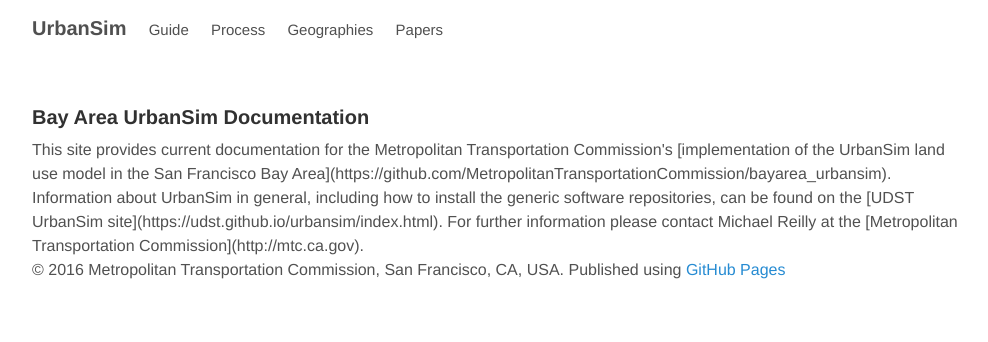
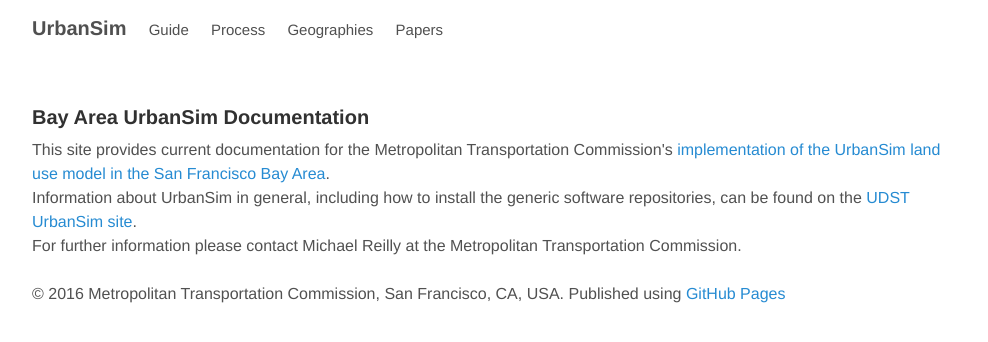
Before and after one commit to BayAreaMetro/baus_docs, a Jekyll site: the page built from index.html, in a window 1280 px wide. Shown: the top 342 px of the page, without its empty margins (144-1132 px from the left). Built offline with Jekyll 4.4.1, drawn with Linux system fonts in a browser that asks for light colours; the list of posts is cut into pages by our own code.

Commit message:
Update index.html

```diff
--- a/index.html
+++ b/index.html
@@ -5,8 +5,9 @@
 
 <h3>Bay Area UrbanSim Documentation</h3>
 
-This site provides current documentation for the  Metropolitan Transportation Commission's [implementation of the UrbanSim land use model in the San Francisco Bay Area](https://github.com/MetropolitanTransportationCommission/bayarea_urbansim).
-
-Information about UrbanSim in general, including how to install the generic software repositories, can be found on the [UDST UrbanSim site](https://udst.github.io/urbansim/index.html).
-
-For further information please contact Michael Reilly at the [Metropolitan Transportation Commission](http://mtc.ca.gov).
+This site provides current documentation for the  Metropolitan Transportation Commission's <a href="https://github.com/MetropolitanTransportationCommission/bayarea_urbansim">implementation of the UrbanSim land use model in the San Francisco Bay Area</a>.
+<br>
+Information about UrbanSim in general, including how to install the generic software repositories, can be found on the <a href="https://udst.github.io/urbansim/index.html">UDST UrbanSim site</a>.
+<br>
+For further information please contact Michael Reilly at the Metropolitan Transportation Commission.
+<br><br>
```
